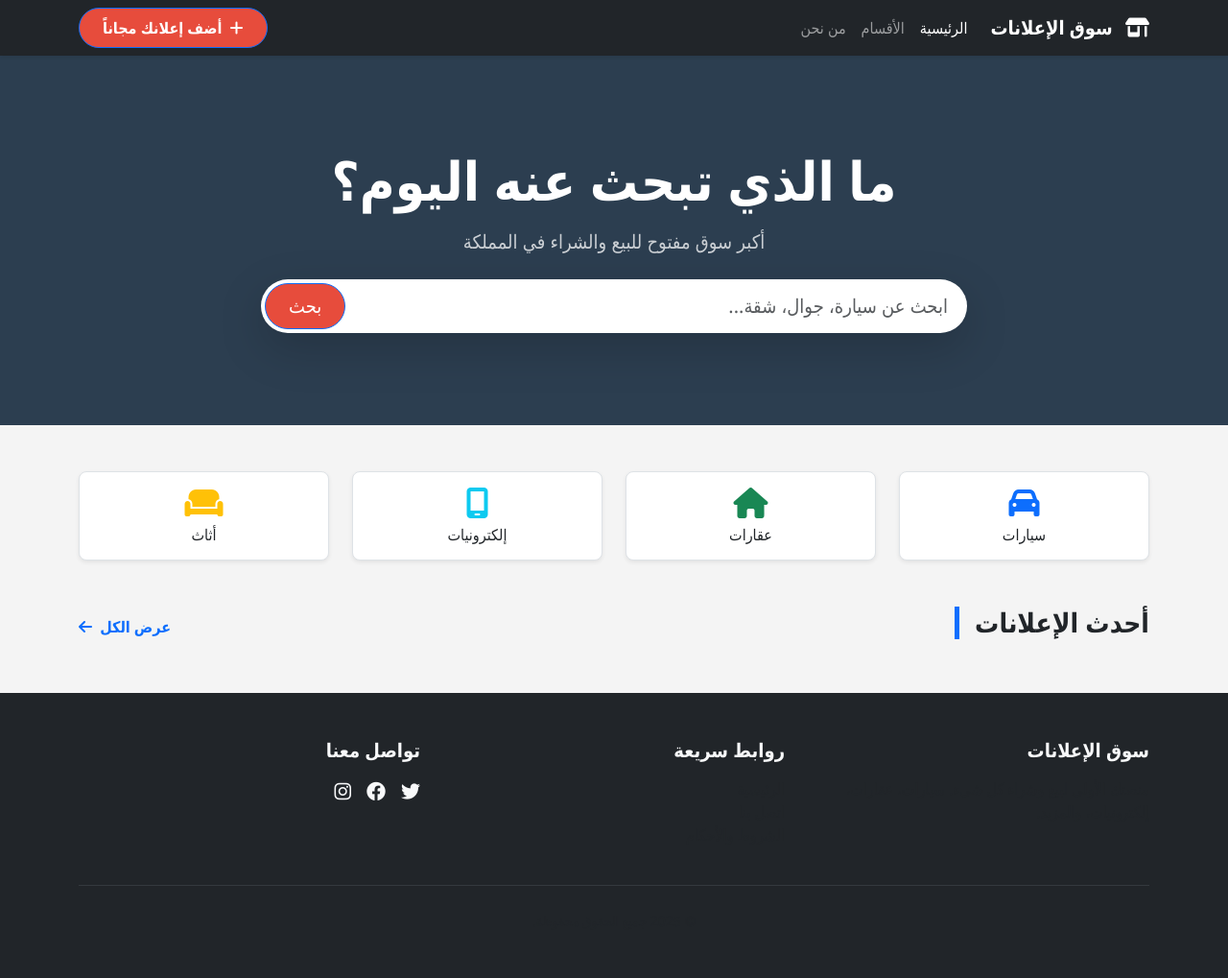
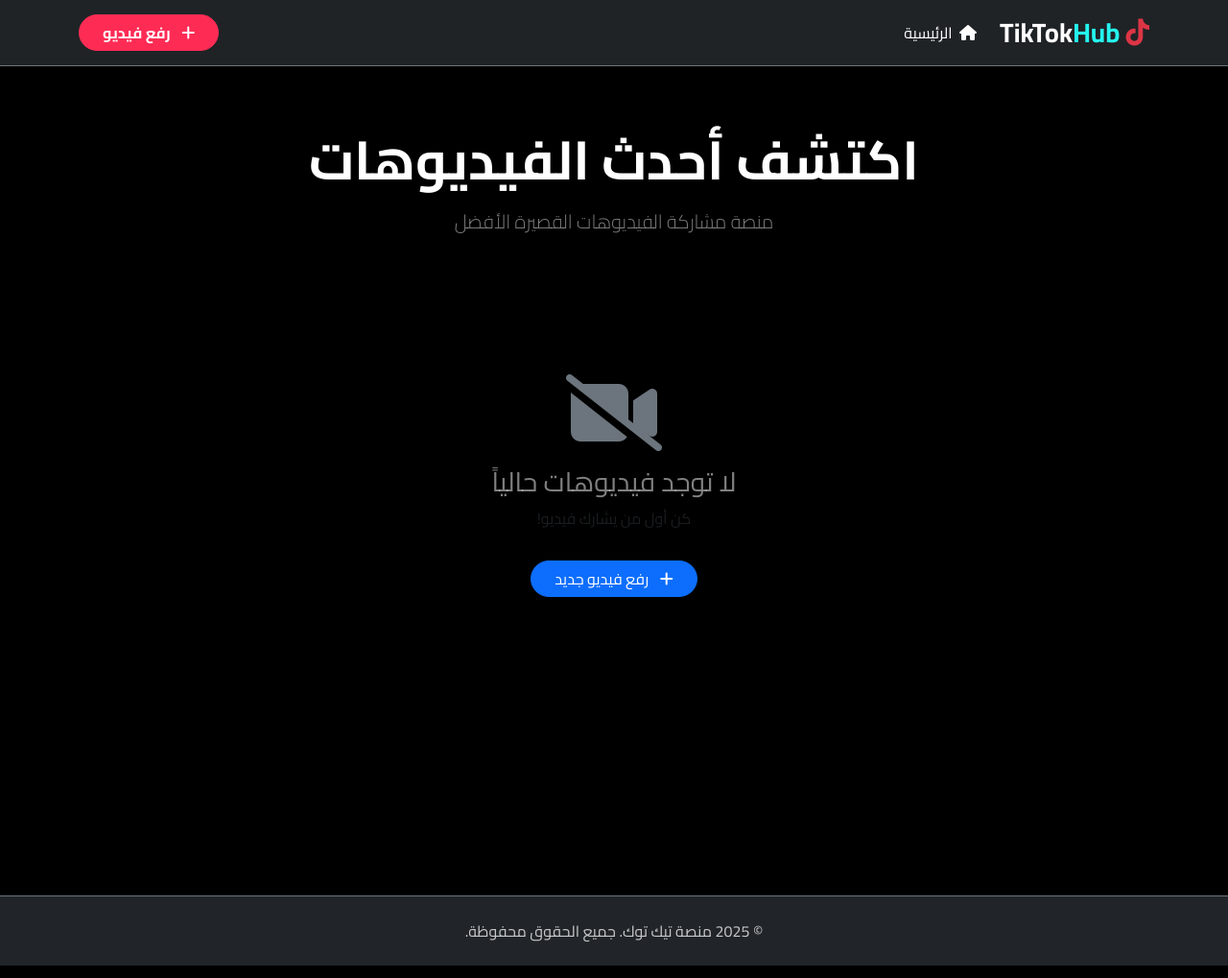
Before and after one commit to wasalstor-web/AdsProject, a Flask app: page / in a window 1280 px wide. Shown: the whole page at 96% size. Run offline with Flask 3, Linux system fonts and the light colour scheme.

Commit message:
PIVOT: Transform to TikTok Video Platform (Dark Mode, Video Uploads)

```diff
--- a/app.py
+++ b/app.py
@@ -1,67 +1,74 @@
 import os
-from flask import Flask, render_template, request, redirect, url_for
+from flask import Flask, render_template, request, redirect, url_for, flash
 from flask_sqlalchemy import SQLAlchemy
 from werkzeug.utils import secure_filename
+from datetime import datetime
 
 app = Flask(__name__)
+app.config['SECRET_KEY'] = 'tiktok-master-key-2025'
+app.config['SQLALCHEMY_DATABASE_URI'] = 'sqlite:///tiktok.db'
+app.config['UPLOAD_FOLDER'] = 'static/uploads'
+app.config['MAX_CONTENT_LENGTH'] = 100 * 1024 * 1024  # 100MB max limit for videos
 
-# Configuration
-app.config['SECRET_KEY'] = 'dev-key-secret'
-app.config['SQLALCHEMY_DATABASE_URI'] = 'sqlite:///ads.db'
-app.config['UPLOAD_FOLDER'] = os.path.join('static', 'uploads')
-app.config['MAX_CONTENT_LENGTH'] = 16 * 1024 * 1024  # 16MB max upload
-
-# Ensure upload folder exists
+# Ensure upload directory exists
 os.makedirs(app.config['UPLOAD_FOLDER'], exist_ok=True)
 
 db = SQLAlchemy(app)
 
-# Database Model
-class Ad(db.Model):
+class Video(db.Model):
     id = db.Column(db.Integer, primary_key=True)
-    title = db.Column(db.String(100), nullable=False)
-    description = db.Column(db.Text, nullable=False)
-    price = db.Column(db.Float, nullable=False)
-    contact = db.Column(db.String(50), nullable=False)
-    image_filename = db.Column(db.String(100), nullable=True)
+    title = db.Column(db.String(100), nullable=True)
+    filename = db.Column(db.String(255), nullable=False)
+    description = db.Column(db.Text, nullable=True)
+    created_at = db.Column(db.DateTime, default=datetime.utcnow)
 
-# Initialize DB
-with app.app_context():
-    db.create_all()
+ALLOWED_EXTENSIONS = {'mp4', 'mov', 'avi', 'webm'}
+
+def allowed_file(filename):
+    return '.' in filename and filename.rsplit('.', 1)[1].lower() in ALLOWED_EXTENSIONS
 
 @app.route('/')
 def index():
-    ads = Ad.query.order_by(Ad.id.desc()).all()
-    return render_template('index.html', ads=ads)
+    videos = Video.query.order_by(Video.created_at.desc()).all()
+    return render_template('index.html', videos=videos)
 
-@app.route('/add', methods=('GET', 'POST'))
-def add_ad():
+@app.route('/upload', methods=['GET', 'POST'])
+def upload():
     if request.method == 'POST':
-        title = request.form['title']
-        description = request.form['description']
-        price = request.form['price']
-        contact = request.form['contact']
+        if 'video' not in request.files:
+            flash('لم يتم اختيار ملف فيديو', 'danger')
+            return redirect(request.url)
 
-        image = request.files.get('image')
-        image_filename = None
+        file = request.files['video']
 
-        if image and image.filename:
-            filename = secure_filename(image.filename)
-            image.save(os.path.join(app.config['UPLOAD_FOLDER'], filename))
-            image_filename = filename
+        if file.filename == '':
+            flash('لم يتم اختيار ملف', 'danger')
+            return redirect(request.url)
 
-        new_ad = Ad(
-            title=title,
-            description=description,
-            price=float(price),
-            contact=contact,
-            image_filename=image_filename
-        )
-        db.session.add(new_ad)
-        db.session.commit()
-        return redirect(url_for('index'))
+        if file and allowed_file(file.filename):
+            filename = secure_filename(file.filename)
+            # Add timestamp to filename to avoid duplicates
+            timestamp = datetime.now().strftime("%Y%m%d_%H%M%S")
+            filename = f"{timestamp}_{filename}"
 
-    return render_template('add_ad.html')
+            file.save(os.path.join(app.config['UPLOAD_FOLDER'], filename))
+
+            new_video = Video(
+                title=request.form.get('title', 'بدون عنوان'),
+                description=request.form.get('description', ''),
+                filename=filename
+            )
+            db.session.add(new_video)
+            db.session.commit()
+
+            flash('تم رفع الفيديو بنجاح!', 'success')
+            return redirect(url_for('index'))
+        else:
+            flash('صيغة الملف غير مدعومة. يرجى رفع فيديو (MP4, MOV, AVI)', 'danger')
+
+    return render_template('upload.html')
 
 if __name__ == '__main__':
-    app.run(debug=True)
+    with app.app_context():
+        db.create_all()
+    app.run(debug=True, host='0.0.0.0', port=5000)
--- a/static/style.css
+++ b/static/style.css
@@ -1,86 +1,70 @@
+/* Dark Theme Overrides */
 body {
-    font-family: 'Segoe UI', Tahoma, Geneva, Verdana, sans-serif;
-    background-color: #f4f4f4;
-    margin: 0;
-    padding: 0;
+    background-color: #000000;
+    color: #ffffff;
+    font-family: 'Cairo', sans-serif;
 }
 
-header {
-    background-color: #2c3e50;
-    color: white;
-    padding: 1rem;
-    display: flex;
-    justify-content: space-between;
-    align-items: center;
+.navbar {
+    backdrop-filter: blur(10px);
+    background-color: rgba(33, 37, 41, 0.95) !important;
 }
 
-header a {
-    color: white;
-    text-decoration: none;
-    margin-left: 15px;
+.card {
+    transition: transform 0.3s ease, box-shadow 0.3s ease;
 }
 
-.btn {
-    background-color: #e74c3c;
-    padding: 8px 15px;
-    border-radius: 5px;
+.video-card:hover {
+    transform: translateY(-5px);
+    box-shadow: 0 10px 20px rgba(220, 53, 69, 0.2) !important; /* Red glow on hover */
+    border-color: #dc3545 !important;
 }
 
-main {
-    padding: 20px;
-    max-width: 800px;
-    margin: 0 auto;
+.btn-danger {
+    background-color: #fe2c55; /* TikTok Red */
+    border-color: #fe2c55;
 }
 
-.ads-container {
-    display: grid;
-    grid-template-columns: repeat(auto-fill, minmax(250px, 1fr));
-    gap: 20px;
+.btn-danger:hover {
+    background-color: #e61e45;
+    border-color: #e61e45;
 }
 
-.ad-card {
-    background: white;
-    padding: 15px;
-    border-radius: 8px;
-    box-shadow: 0 2px 5px rgba(0,0,0,0.1);
+.text-info {
+    color: #25f4ee !important; /* TikTok Cyan */
 }
 
-.price {
-    color: #27ae60;
-    font-weight: bold;
-    font-size: 1.2em;
+.upload-zone {
+    transition: all 0.3s ease;
+    cursor: pointer;
 }
 
-.ad-form {
-    background: white;
-    padding: 20px;
-    border-radius: 8px;
-    box-shadow: 0 2px 5px rgba(0,0,0,0.1);
+.upload-zone:hover {
+    border-color: #fe2c55 !important;
+    background-color: rgba(254, 44, 85, 0.05) !important;
 }
 
-.form-group {
-    margin-bottom: 15px;
+.form-control:focus {
+    background-color: #000;
+    color: #fff;
+    border-color: #fe2c55;
+    box-shadow: 0 0 0 0.25rem rgba(254, 44, 85, 0.25);
 }
 
-.form-group label {
-    display: block;
-    margin-bottom: 5px;
+/* Custom Scrollbar */
+::-webkit-scrollbar {
+    width: 8px;
 }
 
-.form-group input, .form-group textarea {
-    width: 100%;
-    padding: 8px;
-    border: 1px solid #ddd;
+::-webkit-scrollbar-track {
+    background: #121212;
+}
+
+::-webkit-scrollbar-thumb {
+    background: #333;
     border-radius: 4px;
 }
 
-.btn-submit {
-    background-color: #27ae60;
-    color: white;
-    border: none;
-    padding: 10px 20px;
-    border-radius: 5px;
-    cursor: pointer;
-    width: 100%;
-    font-size: 1em;
+::-webkit-scrollbar-thumb:hover {
+    background: #fe2c55;
 }
--- a/templates/base.html
+++ b/templates/base.html
@@ -3,29 +3,23 @@
 <head>
     <meta charset="UTF-8">
     <meta name="viewport" content="width=device-width, initial-scale=1.0">
-    <title>{% block title %}سوق الإعلانات المفتوح{% endblock %}</title>
-
-    <!-- Google Fonts: Cairo -->
-    <link rel="preconnect" href="https://fonts.googleapis.com">
-    <link rel="preconnect" href="https://fonts.gstatic.com" crossorigin>
+    <title>{% block title %}منصة تيك توك{% endblock %}</title>
+    <!-- Bootstrap 5 RTL -->
+    <link rel="stylesheet" href="https://cdn.jsdelivr.net/npm/bootstrap@5.3.0/dist/css/bootstrap.rtl.min.css">
+    <!-- FontAwesome -->
+    <link rel="stylesheet" href="https://cdnjs.cloudflare.com/ajax/libs/font-awesome/6.4.0/css/all.min.css">
+    <!-- Google Fonts (Cairo) -->
     <link href="https://fonts.googleapis.com/css2?family=Cairo:wght@300;400;600;700&display=swap" rel="stylesheet">
-
-    <!-- Bootstrap 5.3 RTL -->
-    <link rel="stylesheet" href="https://cdn.jsdelivr.net/npm/bootstrap@5.3.0/dist/css/bootstrap.rtl.min.css">
-
-    <!-- Font Awesome -->
-    <link rel="stylesheet" href="https://cdnjs.cloudflare.com/ajax/libs/font-awesome/6.4.0/css/all.min.css">
-
     <!-- Custom CSS -->
     <link rel="stylesheet" href="{{ url_for('static', filename='style.css') }}">
 </head>
-<body>
+<body class="bg-black text-white">
 
-    <!-- Navigation -->
-    <nav class="navbar navbar-expand-lg navbar-dark bg-dark sticky-top shadow-sm">
+    <!-- Navbar -->
+    <nav class="navbar navbar-expand-lg navbar-dark bg-dark border-bottom border-secondary sticky-top">
         <div class="container">
-            <a class="navbar-brand fw-bold" href="{{ url_for('index') }}">
-                <i class="fa-solid fa-shop me-2"></i> سوق الإعلانات
+            <a class="navbar-brand fw-bold fs-3" href="{{ url_for('index') }}">
+                <i class="fa-brands fa-tiktok text-danger"></i> <span class="text-white">TikTok</span><span class="text-info">Hub</span>
             </a>
             <button class="navbar-toggler" type="button" data-bs-toggle="collapse" data-bs-target="#navbarNav">
                 <span class="navbar-toggler-icon"></span>
@@ -33,56 +27,41 @@
             <div class="collapse navbar-collapse" id="navbarNav">
                 <ul class="navbar-nav me-auto mb-2 mb-lg-0">
                     <li class="nav-item">
-                        <a class="nav-link active" href="{{ url_for('index') }}">الرئيسية</a>
-                    </li>
-                    <li class="nav-item">
-                        <a class="nav-link" href="#">الأقسام</a>
-                    </li>
-                    <li class="nav-item">
-                        <a class="nav-link" href="#">من نحن</a>
+                        <a class="nav-link active" href="{{ url_for('index') }}"><i class="fa-solid fa-house me-1"></i> الرئيسية</a>
                     </li>
                 </ul>
                 <div class="d-flex">
-                    <a href="{{ url_for('add_ad') }}" class="btn btn-primary fw-bold rounded-pill px-4">
-                        <i class="fa-solid fa-plus me-1"></i> أضف إعلانك مجاناً
+                    <a href="{{ url_for('upload') }}" class="btn btn-danger rounded-pill px-4 fw-bold">
+                        <i class="fa-solid fa-plus me-2"></i> رفع فيديو
                     </a>
                 </div>
             </div>
         </div>
     </nav>
 
+    <!-- Flash Messages -->
+    <div class="container mt-3">
+        {% with messages = get_flashed_messages(with_categories=true) %}
+            {% if messages %}
+                {% for category, message in messages %}
+                    <div class="alert alert-{{ category }} alert-dismissible fade show rounded-3 shadow-sm" role="alert">
+                        {{ message }}
+                        <button type="button" class="btn-close" data-bs-dismiss="alert" aria-label="Close"></button>
+                    </div>
+                {% endfor %}
+            {% endif %}
+        {% endwith %}
+    </div>
+
     <!-- Main Content -->
-    {% block content %}{% endblock %}
+    <main class="min-vh-100">
+        {% block content %}{% endblock %}
+    </main>
 
     <!-- Footer -->
-    <footer class="bg-dark text-light py-5 mt-5">
-        <div class="container">
-            <div class="row g-4">
-                <div class="col-md-4">
-                    <h5 class="fw-bold mb-3">سوق الإعلانات</h5>
-                    <p class="text-muted">منصتك الأولى لبيع وشراء كل شيء. سيارات، عقارات، إلكترونيات، والمزيد.</p>
-                </div>
-                <div class="col-md-4">
-                    <h5 class="fw-bold mb-3">روابط سريعة</h5>
-                    <ul class="list-unstyled">
-                        <li><a href="#" class="text-decoration-none text-muted hover-white">الرئيسية</a></li>
-                        <li><a href="#" class="text-decoration-none text-muted hover-white">اتصل بنا</a></li>
-                        <li><a href="#" class="text-decoration-none text-muted hover-white">الشروط والأحكام</a></li>
-                    </ul>
-                </div>
-                <div class="col-md-4">
-                    <h5 class="fw-bold mb-3">تواصل معنا</h5>
-                    <div class="d-flex gap-3">
-                        <a href="#" class="text-light fs-5"><i class="fa-brands fa-twitter"></i></a>
-                        <a href="#" class="text-light fs-5"><i class="fa-brands fa-facebook"></i></a>
-                        <a href="#" class="text-light fs-5"><i class="fa-brands fa-instagram"></i></a>
-                    </div>
-                </div>
-            </div>
-            <hr class="my-4 border-secondary">
-            <div class="text-center text-muted">
-                <small>&copy; 2025 جميع الحقوق محفوظة.</small>
-            </div>
+    <footer class="bg-dark text-white py-4 mt-5 border-top border-secondary">
+        <div class="container text-center">
+            <p class="mb-0 opacity-75">© 2025 منصة تيك توك. جميع الحقوق محفوظة.</p>
         </div>
     </footer>
 
--- a/templates/index.html
+++ b/templates/index.html
@@ -1,91 +1,48 @@
 {% extends 'base.html' %}
 
+{% block title %}الرئيسية - منصة تيك توك{% endblock %}
+
 {% block content %}
-<!-- Hero Section -->
-<header class="hero-section text-white text-center py-5 mb-5">
-    <div class="container py-5">
-        <h1 class="display-4 fw-bold mb-3">ما الذي تبحث عنه اليوم؟</h1>
-        <p class="lead mb-4 opacity-75">أكبر سوق مفتوح للبيع والشراء في المملكة</p>
+<div class="container py-5">
+    <!-- Hero Section -->
+    <div class="text-center mb-5">
+        <h1 class="display-4 fw-bold mb-3">اكتشف أحدث الفيديوهات</h1>
+        <p class="lead text-white-50">منصة مشاركة الفيديوهات القصيرة الأفضل</p>
+    </div>
 
-        <!-- Search Bar -->
-        <div class="row justify-content-center">
-            <div class="col-md-8">
-                <div class="input-group input-group-lg shadow-lg rounded-pill overflow-hidden bg-white p-1">
-                    <input type="text" class="form-control border-0 rounded-pill" placeholder="ابحث عن سيارة، جوال، شقة...">
-                    <button class="btn btn-primary rounded-pill px-4 ms-1" type="button">بحث</button>
+    <!-- Video Grid -->
+    <div class="row g-4">
+        {% for video in videos %}
+        <div class="col-12 col-md-6 col-lg-4 col-xl-3">
+            <div class="card bg-dark border-secondary h-100 shadow-lg video-card">
+                <div class="ratio ratio-9x16 bg-black rounded-top overflow-hidden">
+                    <video controls class="w-100 h-100 object-fit-cover" preload="metadata">
+                        <source src="{{ url_for('static', filename='uploads/' + video.filename) }}" type="video/mp4">
+                        متصفحك لا يدعم تشغيل الفيديو.
+                    </video>
+                </div>
+                <div class="card-body">
+                    <h5 class="card-title text-truncate fw-bold">{{ video.title }}</h5>
+                    <p class="card-text text-white-50 small text-truncate">{{ video.description }}</p>
+                    <div class="d-flex justify-content-between align-items-center mt-3">
+                        <small class="text-muted"><i class="fa-regular fa-clock me-1"></i> {{ video.created_at.strftime('%Y-%m-%d') }}</small>
+                        <button class="btn btn-sm btn-outline-light rounded-circle"><i class="fa-solid fa-share"></i></button>
+                    </div>
                 </div>
             </div>
         </div>
-    </div>
-</header>
-
-<!-- Categories Section (Optional Visual) -->
-<section class="container mb-5">
-    <div class="row text-center g-4">
-        <div class="col-6 col-md-3">
-            <div class="p-3 border rounded-3 bg-white shadow-sm hover-card">
-                <i class="fa-solid fa-car fs-2 text-primary mb-2"></i>
-                <h6 class="mb-0">سيارات</h6>
-            </div>
-        </div>
-        <div class="col-6 col-md-3">
-            <div class="p-3 border rounded-3 bg-white shadow-sm hover-card">
-                <i class="fa-solid fa-house fs-2 text-success mb-2"></i>
-                <h6 class="mb-0">عقارات</h6>
-            </div>
-        </div>
-        <div class="col-6 col-md-3">
-            <div class="p-3 border rounded-3 bg-white shadow-sm hover-card">
-                <i class="fa-solid fa-mobile-screen fs-2 text-info mb-2"></i>
-                <h6 class="mb-0">إلكترونيات</h6>
-            </div>
-        </div>
-        <div class="col-6 col-md-3">
-            <div class="p-3 border rounded-3 bg-white shadow-sm hover-card">
-                <i class="fa-solid fa-couch fs-2 text-warning mb-2"></i>
-                <h6 class="mb-0">أثاث</h6>
-            </div>
-        </div>
-    </div>
-</section>
-
-<!-- Ads Grid -->
-<section class="container mb-5">
-    <div class="d-flex justify-content-between align-items-center mb-4">
-        <h3 class="fw-bold border-end border-5 border-primary pe-3">أحدث الإعلانات</h3>
-        <a href="#" class="text-decoration-none fw-bold">عرض الكل <i class="fa-solid fa-arrow-left ms-1"></i></a>
-    </div>
-
-    <div class="row row-cols-1 row-cols-md-3 row-cols-lg-4 g-4">
-        {% for ad in ads %}
-        <div class="col">
-            <div class="card h-100 shadow-sm border-0 hover-card transition-all">
-                <div class="position-relative">
-                    {% if ad.image_filename %}
-                    <img src="{{ url_for('static', filename='uploads/' + ad.image_filename) }}" class="card-img-top" alt="{{ ad.title }}" style="height: 200px; object-fit: cover;">
-                    {% else %}
-                    <div class="card-img-top bg-light text-secondary d-flex align-items-center justify-content-center" style="height: 200px;">
-                        <i class="fa-regular fa-image fs-1 opacity-25"></i>
-                    </div>
-                    {% endif %}
-                    <span class="badge bg-primary position-absolute top-0 start-0 m-2">جديد</span>
-                </div>
-
-                <div class="card-body">
-                    <h5 class="card-title fw-bold text-dark text-truncate">{{ ad.title }}</h5>
-                    <p class="card-text text-muted small text-truncate-2">{{ ad.description }}</p>
-                    <div class="d-flex justify-content-between align-items-center mt-3">
-                        <span class="text-primary fw-bold fs-5">{{ ad.price }} <small>ريال</small></span>
-                    </div>
-                </div>
-                <div class="card-footer bg-white border-top-0 pt-0 pb-3">
-                    <a href="tel:{{ ad.contact }}" class="btn btn-outline-success w-100 rounded-pill">
-                        <i class="fa-brands fa-whatsapp me-1"></i> تواصل
-                    </a>
-                </div>
+        {% else %}
+        <div class="col-12 text-center py-5">
+            <div class="py-5">
+                <i class="fa-solid fa-video-slash display-1 text-secondary mb-3"></i>
+                <h3 class="text-white-50">لا توجد فيديوهات حالياً</h3>
+                <p class="text-muted">كن أول من يشارك فيديو!</p>
+                <a href="{{ url_for('upload') }}" class="btn btn-primary rounded-pill px-4 mt-3">
+                    <i class="fa-solid fa-plus me-2"></i> رفع فيديو جديد
+                </a>
             </div>
         </div>
         {% endfor %}
     </div>
-</section>
+</div>
 {% endblock %}
```
Also changed, not shown: templates/add_ad.html (deleted, +0 -75 lines), templates/upload.html (added, +73 -0 lines).
